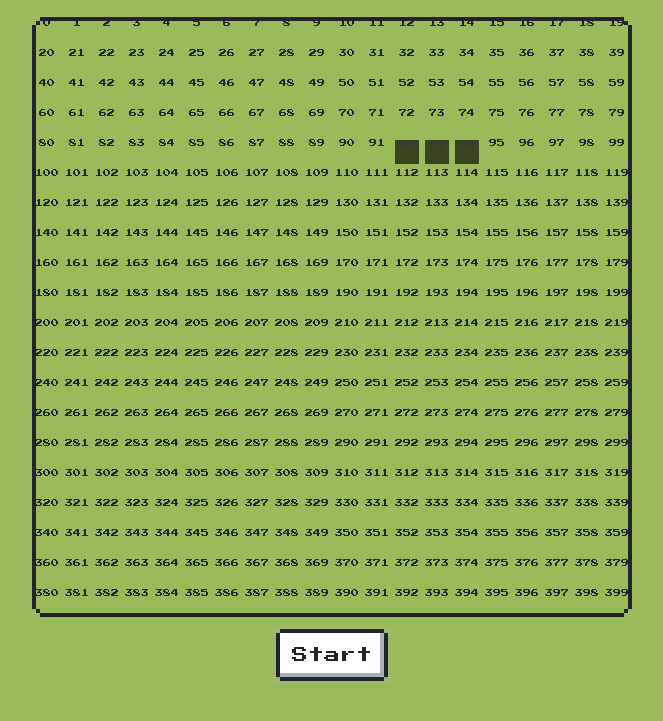
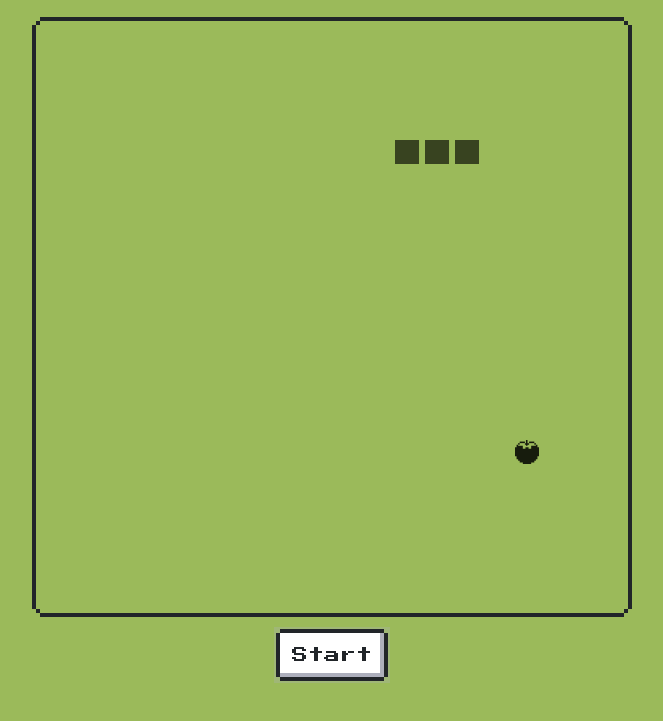
Before and after one commit to Abucur980/Snake, a plain HTML site: page index.html in a window 1280 px wide. Both pictures are taken after a click on the button "Start". Shown: the part 67-788 px from the top of the page, without its empty margins (308-971 px from the left). Drawn offline with nearby package versions, Linux system fonts and the light colour scheme.

Commit message:
add function to generate random fruit

```diff
--- a/index.js
+++ b/index.js
@@ -1,7 +1,7 @@
 document.addEventListener('DOMContentLoaded', () => {
     // generate board grid 20x20
     for (let i = 0; i < 400; ++i) {
-        document.getElementById('game-board').insertAdjacentHTML('beforeend', '<div class="board-cell">'+ i +'</div>');
+        document.getElementById('game-board').insertAdjacentHTML('beforeend', '<div class="board-cell"></div>');
     }
 
     let movement = 1;
@@ -13,6 +13,7 @@ document.addEventListener('DOMContentLoaded', () => {
         // define the snake
         snake = [83, 82, 81];
         snake.forEach(index => cells[index].classList.add('snake'));
+        randomFruits()
         // call the function movementResults once in 250 milliseconds
         interval = setInterval(movementResults, 250);
     }
@@ -61,6 +62,14 @@ document.addEventListener('DOMContentLoaded', () => {
         cells[snake[0]].classList.add('snake');
     }
 
+    function randomFruits() {
+        let fruitIndex = Math.floor(Math.random() * cells.length);
+        while(cells[fruitIndex].classList.contains('snake')) {
+            fruitIndex = Math.floor(Math.random() * cells.length);
+        }
+        cells[fruitIndex].classList.add('apple')
+      }
+
     document.addEventListener("keyup", snakeMovement);
     document.getElementsByClassName("start")[0].addEventListener("click", startMovement);
 })
--- a/style.css
+++ b/style.css
@@ -33,8 +33,6 @@ body {
     box-sizing: border-box;
     width: 30px;
     height: 30px;
-    font-size: 8px;
-    text-align: center;
 }
 
 .snake {
```
